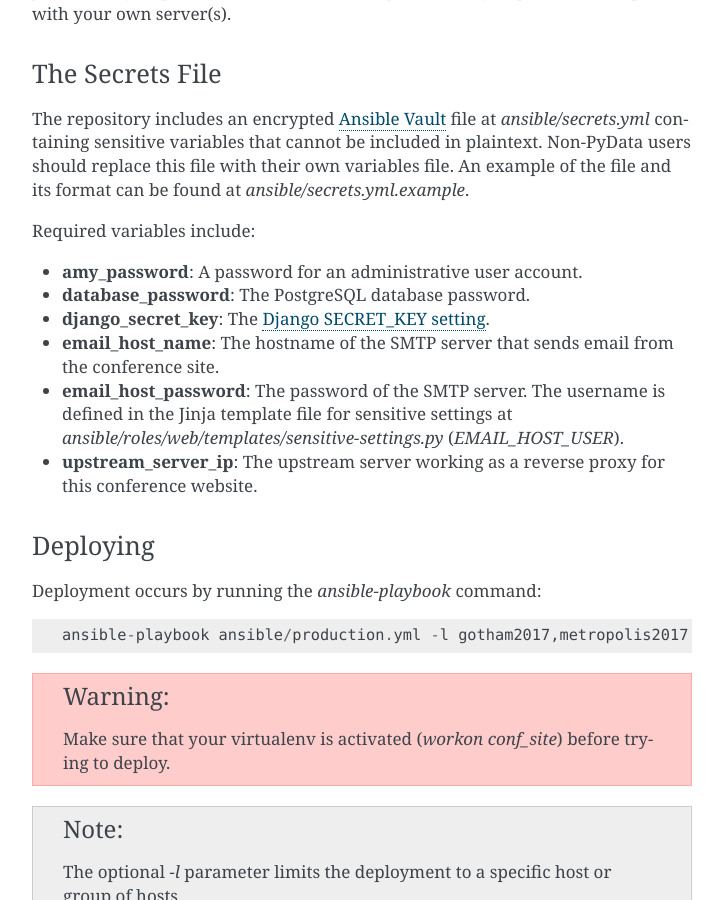
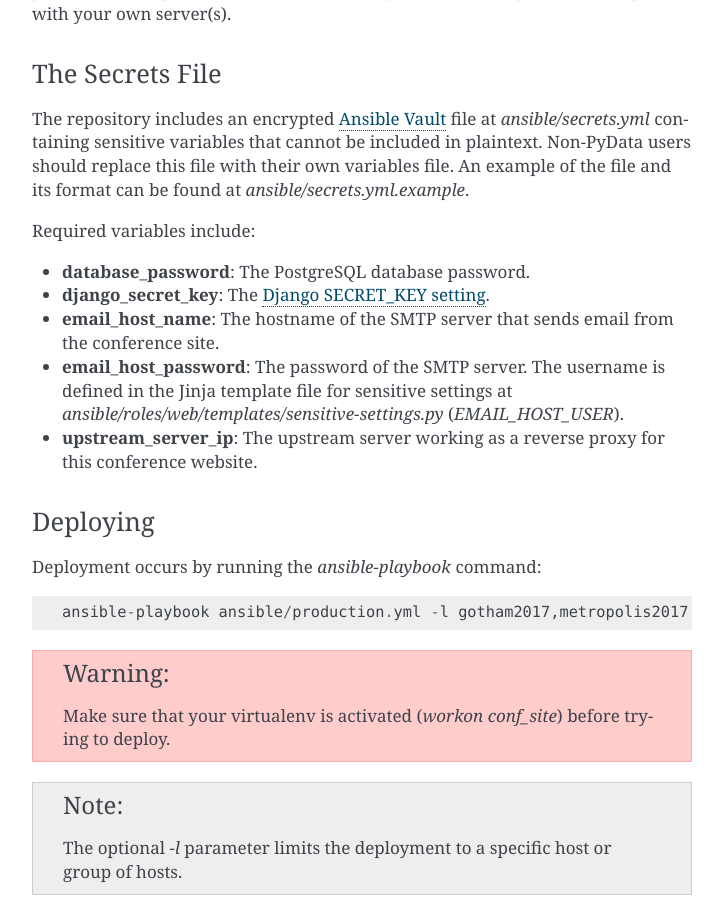
Before and after one commit to pydata/conf_site, a Sphinx documentation site: the page built from docs/source/deployment.rst, in a window 1280 px wide and 900 px high, scrolled down 1721 px. Shown: the whole window, without its empty margins (388-1111 px from the left). Built offline with Sphinx 7.4.7, drawn with Linux system fonts in a browser that asks for light colours.

Commit message:
Remove AMY integration.

```diff
--- a/docs/source/deployment.rst
+++ b/docs/source/deployment.rst
@@ -99,7 +99,6 @@ be found at `ansible/secrets.yml.example`.
 
 Required variables include:
 
-- **amy_password**: A password for an administrative user account.
 - **database_password**: The PostgreSQL database password.
 - **django_secret_key**: The `Django SECRET_KEY setting`_.
 - **email_host_name**: The hostname of the SMTP server that sends email
```
Also changed, not shown: 5 other files.
